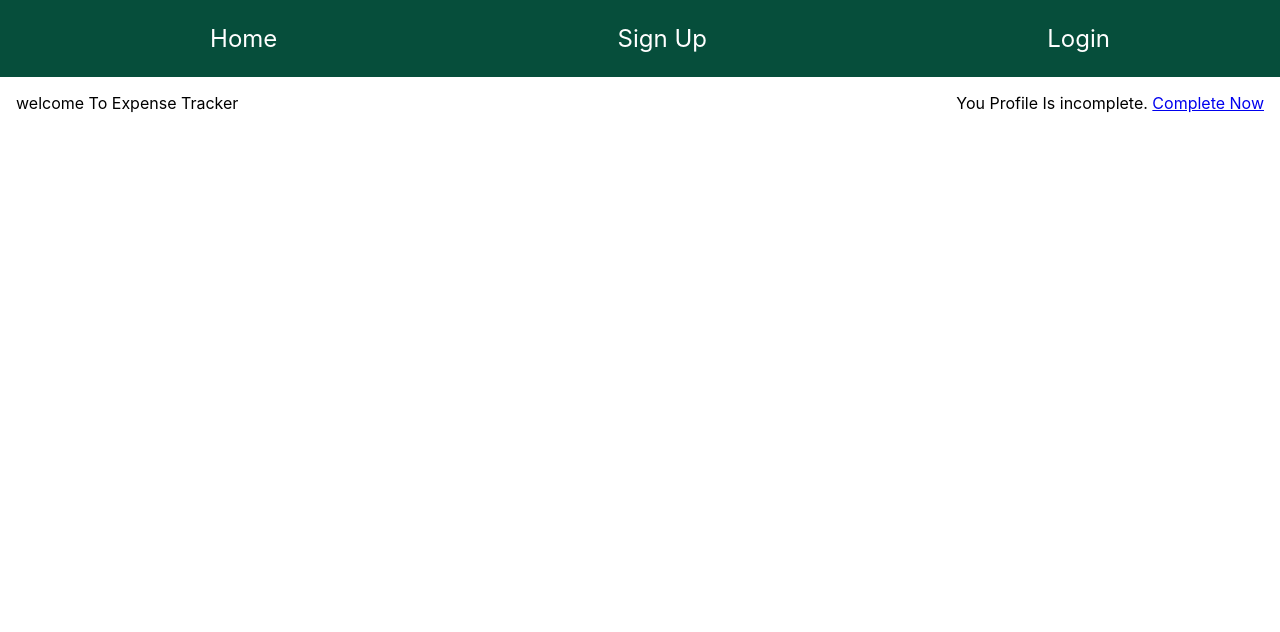
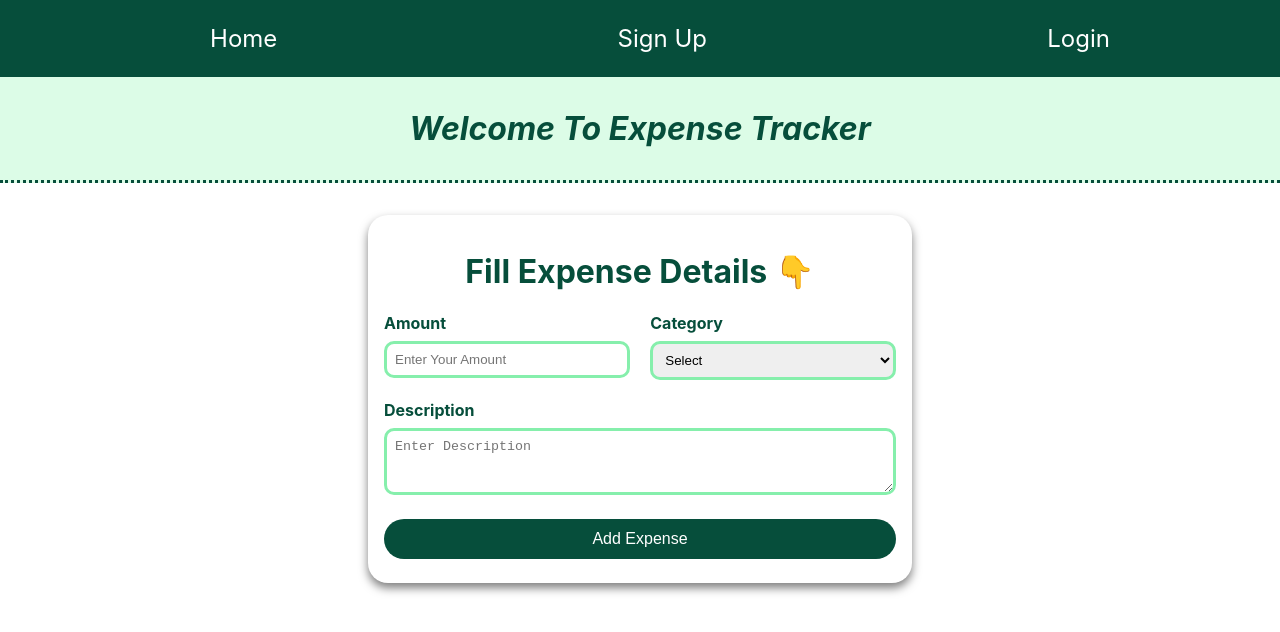
Before and after one commit to Shubh1028/expense-tracker-new, a React (Create React App) app: page /home in a window 1280 px wide. Shown: the top 632 px of the page. Built offline with nearby package versions, Linux system fonts and the light colour scheme.

Commit message:
Add Expense Progress

```diff
--- a/src/App.js
+++ b/src/App.js
@@ -8,7 +8,6 @@ import Home from './components/pages/Home';
 import Login from './components/pages/Login';
 import UpdateProfile from './components/pages/UpdateProfile';
 import ResetPassword from './components/pages/ResetPassword';
-import AddExpense from './components/pages/AddExpense';
 
 function App() {
   let isLoggedin = localStorage.getItem('token')
@@ -34,9 +33,6 @@ function App() {
        <Route path='/resetPass'>
        <ResetPassword />
        </Route>
-       <Route path='/addExpense'>
-       <AddExpense />
-       </Route>
        </Switch>
     </Fragment>
 
--- a/src/components/layout/MainNavigation.js
+++ b/src/components/layout/MainNavigation.js
@@ -31,9 +31,9 @@ const MainNavigation = () => {
                     {!isLoggedin && <li>
                        <NavLink className="a-link"  to="/signUp">Sign Up</NavLink>
                     </li>  }
-                     <li>
+                    {!isLoggedin && <li>
                         <NavLink className="a-link"  to="/login">Login</NavLink>
-                    </li>
+                    </li> }
                 {isLoggedin &&  <li>
                         <span className="a-link" onClick={logoutHandler}>Logout</span>
                     </li> }
--- a/src/components/pages/AddExpense.css
+++ /dev/null
@@ -1,4 +0,0 @@
-.add-expense-form{
-    display: flex;
-    justify-content: space-between;
-}
--- a/src/components/pages/AddExpense.js
+++ b/src/components/pages/AddExpense.js
@@ -1,32 +1,55 @@
 import React, {Fragment, useRef} from 'react'
-import "./SignUp.css";
+import styles from"./AddExpense.module.css";
 // import AuthContext from '../Store/auth-context';
 
 const AddExpense = () => {
+    const amountRef = useRef();
+    const descriptionRef = useRef();
+    const categoryRef = useRef();
+
+    const addExpenseHandler = (e) => {
+        e.preventDefault();
+        const enteredAmount = amountRef.current.value;
+        const selectedCategory = categoryRef.current.value;
+        const enteredDescription = descriptionRef.current.value;
+
+        const details = {
+            amount: enteredAmount,
+            categoy: selectedCategory,
+            description: enteredDescription
+        }
+        console.log(details)
+    }
 
 
   return (
     <Fragment>
-   <form className="contact-form">
+   <form className={styles.formContainer} onSubmit={addExpenseHandler}>
     <h1>Fill Expense Details 👇</h1>
+    <div className={styles.addExpense}>
     <div>
         <label htmlFor="amount">Amount</label><br/>
-        <input type='text' id='amount' placeholder="Enter Your Amount"/>
+        <input type='number' id='amount' placeholder="Enter Your Amount" ref={amountRef}/>
     </div>
+
     <div>
-        <label htmlFor="description">Password</label><br/>
-        <textarea type='text' id='description' placeholder="Enter Your Password" rows={2}/>
-    </div>
-    <div>
-        <label htmlFor="cpassword">Category</label><br/>
-        <select>
-            <option>----</option>
-            <option>Food</option>
-            <option>Petrol</option>
-            <option>Salary</option>
+        <label htmlFor="category">Category</label><br/>
+        <select id="category" ref={categoryRef}>
+            <option value="">Select</option>
+            <option value="food">Food</option>
+            <option value="petrol">Petrol</option>
+            <option value="salary">Salary</option>
+            <option value="medical">Medical</option>
         </select>
     </div>
-    <button type='submit'>Submit</button>
+    </div>
+    <br/>
+    <div>
+        <label htmlFor="description">Description</label><br/>
+        <textarea type='text' id='description' placeholder="Enter Description" rows={3} ref={descriptionRef}/>
+    </div>
+    <br/>
+    <button type='submit'>Add Expense</button>
    </form>
 
    </Fragment>
--- /dev/null
+++ b/src/components/pages/AddExpense.module.css
@@ -0,0 +1,39 @@
+.formContainer{
+    width: 40%;
+    margin: 0 auto;
+    border-radius: 20px;
+    margin: 2rem auto;
+    color: #064e3b;
+    padding: 1rem;
+    box-shadow: 0px 5px 10px 0px rgba(0, 0, 0, 0.5);
+}
+.formContainer h1{
+    text-align: center;
+}
+.addExpense {
+    display: flex;
+    justify-content: space-between;
+}
+.addExpense div{
+    width: 48%;
+}
+.addExpense input,textarea,select {
+    width: 100%;
+    padding: 0.5rem;
+    border-radius: 10px;
+    margin-top: 0.5rem;
+    box-sizing: border-box;
+    border: 3px solid #86efac;
+}
+label{
+    font-weight: bolder;
+}
+button{
+    width: 100%;
+}
+@media only screen and (max-width: 900px) {
+    .formContainer{
+     width: 90%;
+     margin: 0 auto;
+    }
+   }
--- a/src/components/pages/Home.css
+++ b/src/components/pages/Home.css
@@ -1,10 +1,19 @@
 .home-container {
     display: flex;
-    justify-content: space-between;
+    justify-content: space-around;
+    background-color: #dcfce7;
     padding: 1rem;
+    color: #064e3b;
+    padding: 2rem;
+    border-bottom: 3px dotted #064e3b;
+    width: 100%;
+    margin: 0 auto;
+    box-sizing: border-box;
+    align-items: center;
+    font-weight: bold;
 }
-.logout-button{
-    /* float: right; */
-    margin: 1rem;
+.home-container div:nth-child(1) {
+    font-size: 2rem;
+    font-style: italic;
 
 }
--- a/src/components/pages/Home.js
+++ b/src/components/pages/Home.js
@@ -1,17 +1,18 @@
 import React, {Fragment} from 'react';
 import {NavLink, useHistory} from 'react-router-dom';
+import AddExpense from './AddExpense';
 
 import './Home.css'
 const Home = () => {
     const history = useHistory();
 
-
     return (
         <Fragment>
         <div className='home-container'>
-            <div>welcome To Expense Tracker</div>
-            <div>You Profile Is incomplete. <NavLink to='./updateProfile'>Complete Now</NavLink></div>
+            <div>Welcome To Expense Tracker</div>
+            {/* <div>You Profile Is incomplete. <NavLink to='./updateProfile'>Complete Now</NavLink></div> */}
         </div>
+        <AddExpense/>
         </Fragment>
     )
 }
```
